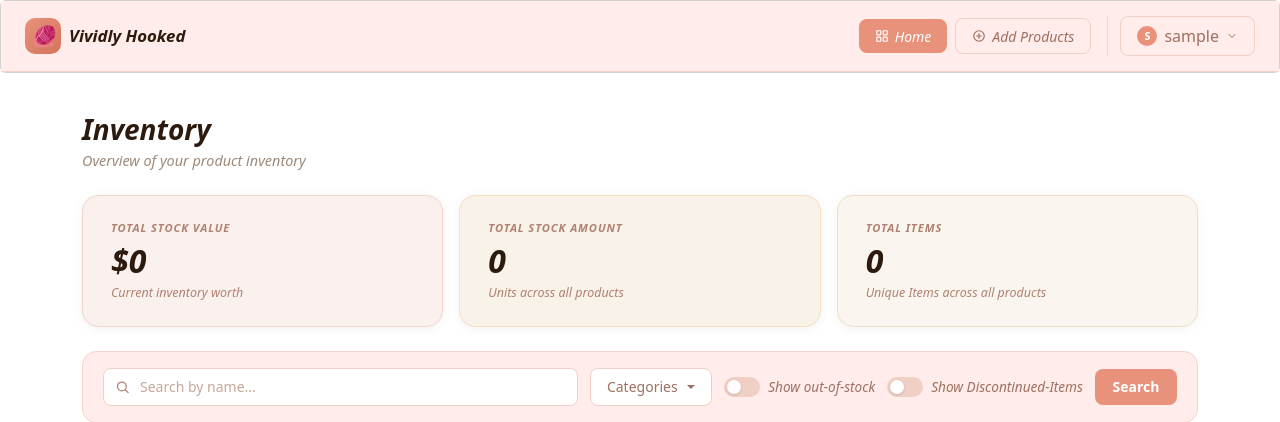
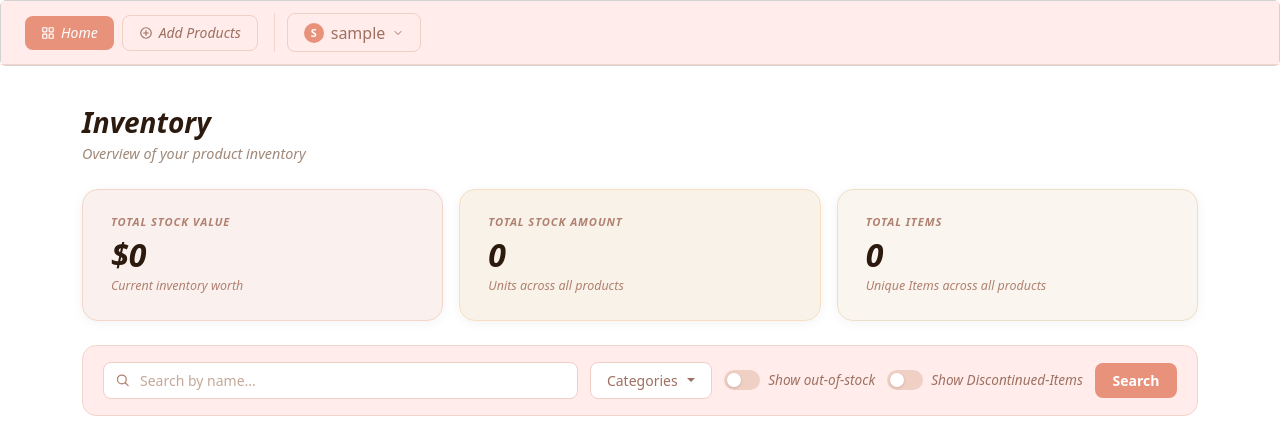
Before and after one commit to 1Vijay11/inventory-management, a Django app: page / in a window 1280 px wide. Shown: the top 422 px of the page. Run offline with Django 5.2, Linux system fonts and the light colour scheme; the visitor is signed in with stand-in values (Sample User, id 1); data that the repository does not hold is empty; some web fonts are replaced.

Commit message:
changed readme a bit

```diff
--- a/inventory_management_web_app/settings.py
+++ b/inventory_management_web_app/settings.py
@@ -143,6 +143,3 @@ DEFAULT_AUTO_FIELD = 'django.db.models.BigAutoField'
 LOGIN_URL = 'login'
 LOGIN_REDIRECT_URL = 'home_page'
 LOGOUT_REDIRECT_URL = 'login'
-
-# for testing purposes. send email through terminal insted of email. easy for testing
-EMAIL_BACKEND = 'django.core.mail.backends.console.EmailBackend'
--- a/templates/base.html
+++ b/templates/base.html
@@ -26,13 +26,6 @@
         {% block header %}
 <nav class="navbar inventory-navbar">
     <div class="container-fluid px-4 nav-container">
-
-        <!-- Logo -->
-        <a class="navbar-brand d-flex align-items-center gap-2" href="{% url 'home_page' %}">
-            <div class="nav-logo-icon">🧶</div>
-            <span class="nav-logo-text">Vividly Hooked</span>
-        </a>
-
         <!-- User — mobile only (next to logo) -->
         {% if user.is_authenticated %}
         <div class="d-flex d-sm-none align-items-center ms-auto me-2">
```
Also changed, not shown: README.md, 4 other files.
